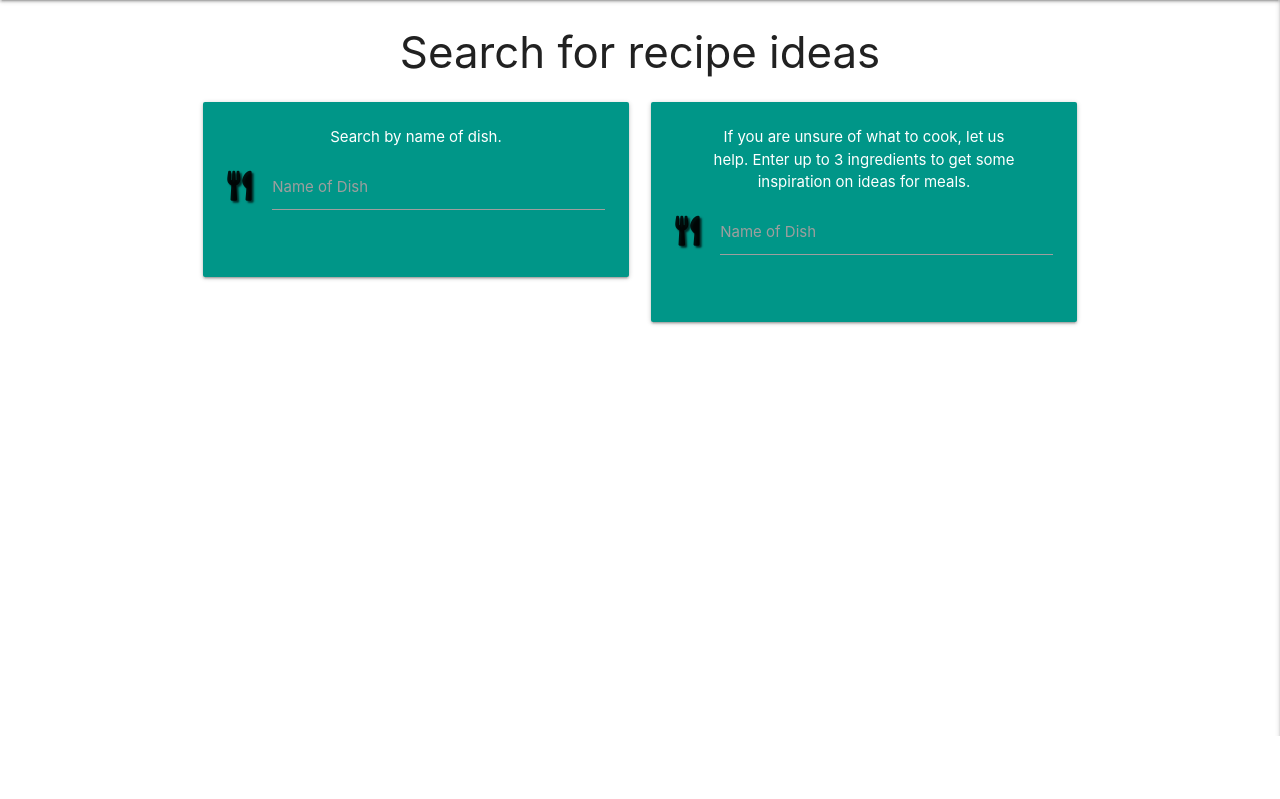
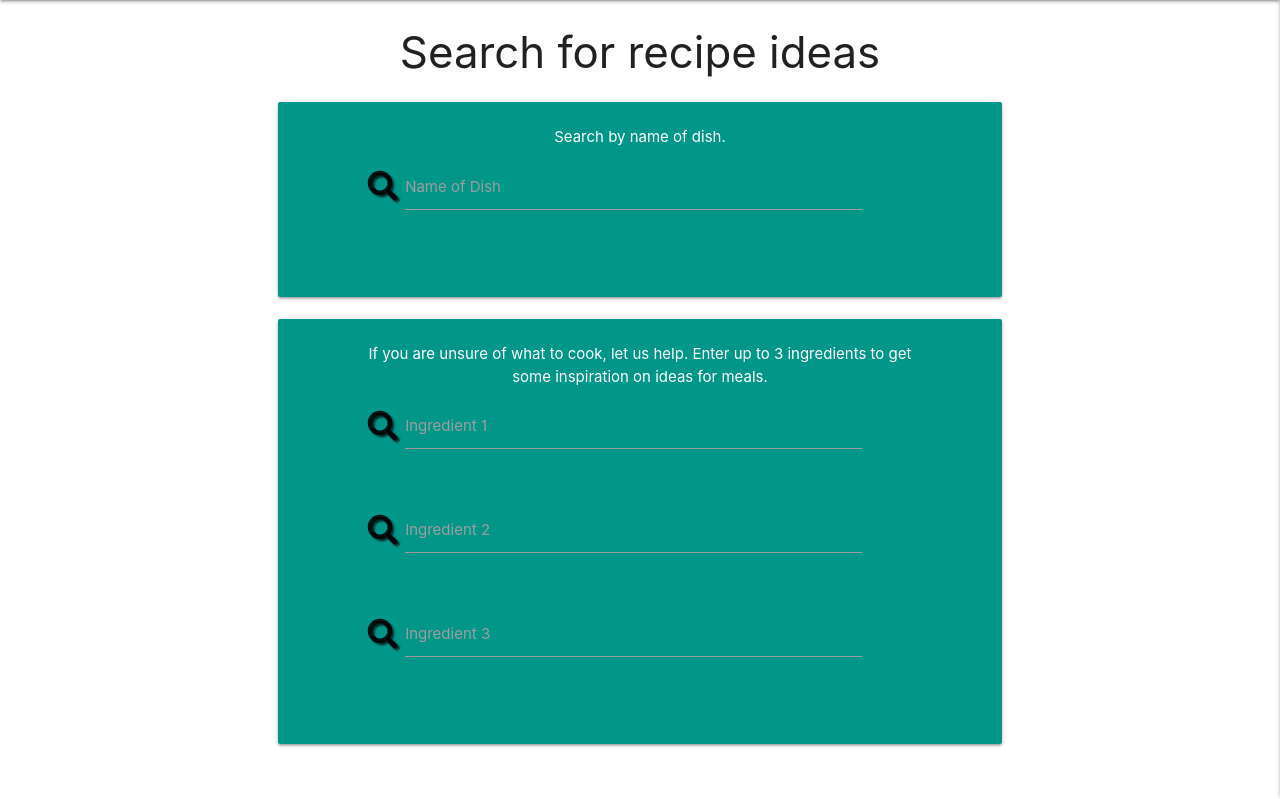
Before and after one commit to AJBayliss81/bon-appetit, a Flask app: page /search in a window 1280 px wide. Shown: the part 64-863 px from the top of the page. Before the commit the page ends 800 px from the top, so only its background shows below. Run offline with Flask 2, Linux system fonts and the light colour scheme; data that the repository does not hold is empty; some libraries are stand-ins or nearby versions.

Commit message:
Added some styling to search.html and function to display all recipes

```diff
--- a/app.py
+++ b/app.py
@@ -41,12 +41,28 @@ def browse():
 def cuisine_recipes():
     browse = request.form.get("browse")
     recipes = list(mongo.db.recipes.find({"$text": {"$search": browse}}))
-    return render_template("cuisine_recipes.html", username=session["user"], recipes=recipes)
+    return render_template(
+        "cuisine_recipes.html", recipes=recipes)
 
 
 @app.route("/search")
 def search():
-    return render_template("search.html")
+    recipes = list(mongo.db.recipes.find())
+    return render_template("search.html", recipes=recipes)
+
+
+@app.route("/search_dish", methods=["GET", "POST"])
+def search_dish():
+    dish = request.form.get("ingredient1")
+    recipes = list(mongo.db.recipes.find({"$text": {"$search": dish}}))
+    return render_template("search.html", recipes=recipes)
+
+
+@app.route("/search_ingredients", methods=["GET", "POST"])
+def search_ingredients():
+    ingredient1 = request.form.get("ingredient1")
+    recipes = list(mongo.db.recipes.find({"$text": {"$search": ingredient1}}))
+    return render_template("search.html", recipes=recipes)
 
 
 # Login/out & register functionality
--- a/templates/search.html
+++ b/templates/search.html
@@ -4,39 +4,84 @@
 <h3 class="center-align">Search for recipe ideas</h3>
 
 <div class="row">
-    <div class="col s12 m6">
+    <div class="col s10 offset-s1">
         <div class="card-panel teal">
             <div class="row">
                 <span class="white-text col s10 offset-s1 center-align">
                     Search by name of dish.
                 </span>
-                <div class="input-field col s12">
-                    <i class="fas fa-utensils prefix text-shadow"></i>
-                    <input id="dish_name" name="dish_name" minlength="4" maxlength="50" type="text" class="validate"
-                        required>
-                    <label for="dish_name">Name of Dish</label>
-                </div>
+                <form action="{{ url_for('search_dish') }}" method="POST" class="col s12">
+                    <div class="row center-align">
+                        <div class="input-field col s9 offset-s1">
+                            <i class="fas fa-search prefix text-shadow"></i>
+                            <input id="dish" name="dish" minlength="4" maxlength="50" type="text" class="validate"
+                                required>
+                            <label for="dish">Name of Dish</label>
+                        </div>
+                    </div>
+                </form>
             </div>
-
         </div>
     </div>
 
-    <div class="col s12 m6">
+
+    <div class="col s10 offset-s1">
         <div class="card-panel teal">
             <div class="row">
                 <span class="white-text col s10 offset-s1 center-align">If you are unsure of what to cook, let us help.
                     Enter up to 3 ingredients to get
                     some inspiration on ideas for meals.
                 </span>
-                <div class="input-field col s12">
-                    <i class="fas fa-utensils prefix text-shadow"></i>
-                    <input id="#" name="#" minlength="4" maxlength="50" type="text" class="validate" required>
-                    <label for="#">Name of Dish</label>
-                </div>
+                <form action="{{ url_for('search_ingredients') }}" method="POST" class="col s12">
+                    <div class="row center-align">
+                        <div class="input-field col s9 offset-s1">
+                            <i class="fas fa-search prefix text-shadow"></i>
+                            <input id="ingredient1" name="ingredient1" minlength="4" maxlength="20"
+                                type="text" class="validate" required>
+                            <label for="ingredient1">Ingredient 1</label>
+                        </div>
+                    </div>
+                    <div class="row center-align">
+                        <div class="input-field col s9 offset-s1">
+                            <i class="fas fa-search prefix text-shadow"></i>
+                            <input id="ingredient2" name="ingredient2" minlength="4" maxlength="20"
+                                type="text" class="validate" required>
+                            <label for="ingredient2">Ingredient 2</label>
+                        </div>
+                    </div>
+                    <div class="row valign-wrapper center-align">
+                        <div class="input-field col s9 offset-s1">
+                            <i class="fas fa-search prefix text-shadow"></i>
+                            <input id="ingredient3" name="ingredient3" minlength="4" maxlength="20"
+                                type="text" class="validate" required>
+                            <label for="ingredient3">Ingredient 3</label>
+                        </div>
+                    </div>
+                </form>
             </div>
-
         </div>
     </div>
 </div>
-
+<div class="row">
+{% for recipe in recipes %}
+<ul class="collapsible popout">
+    <li>
+        <div class="collapsible-header">
+            <div class="col s9">
+                <i class="fas fa-clipboard-list text-shadow"></i>
+                <strong>{{ recipe.dish_name.capitalize() }}</strong> : {{ recipe.submission_date }}
+            </div>
+            <div class="col s3 profile-buttons">
+                <a href="{{ url_for('get_recipe', recipe_id=recipe._id) }}" class="btn-small green accent-4">View</a>
+            </div>
+        </div>
+        <div class="collapsible-body">
+            <strong>Cuisine: {{ recipe.cuisine.capitalize() }}</strong>
+            <p>{{ recipe.description }}</p>
+            <p><em>submitted by: {{ recipe.submitted_by }}</em></p>
+        </div>
+    </li>
+</ul>
+{% endfor %}
+</div>
 {% endblock %}
```
Also changed, not shown: templates/cuisine_recipes.html (+0 -9 lines).
